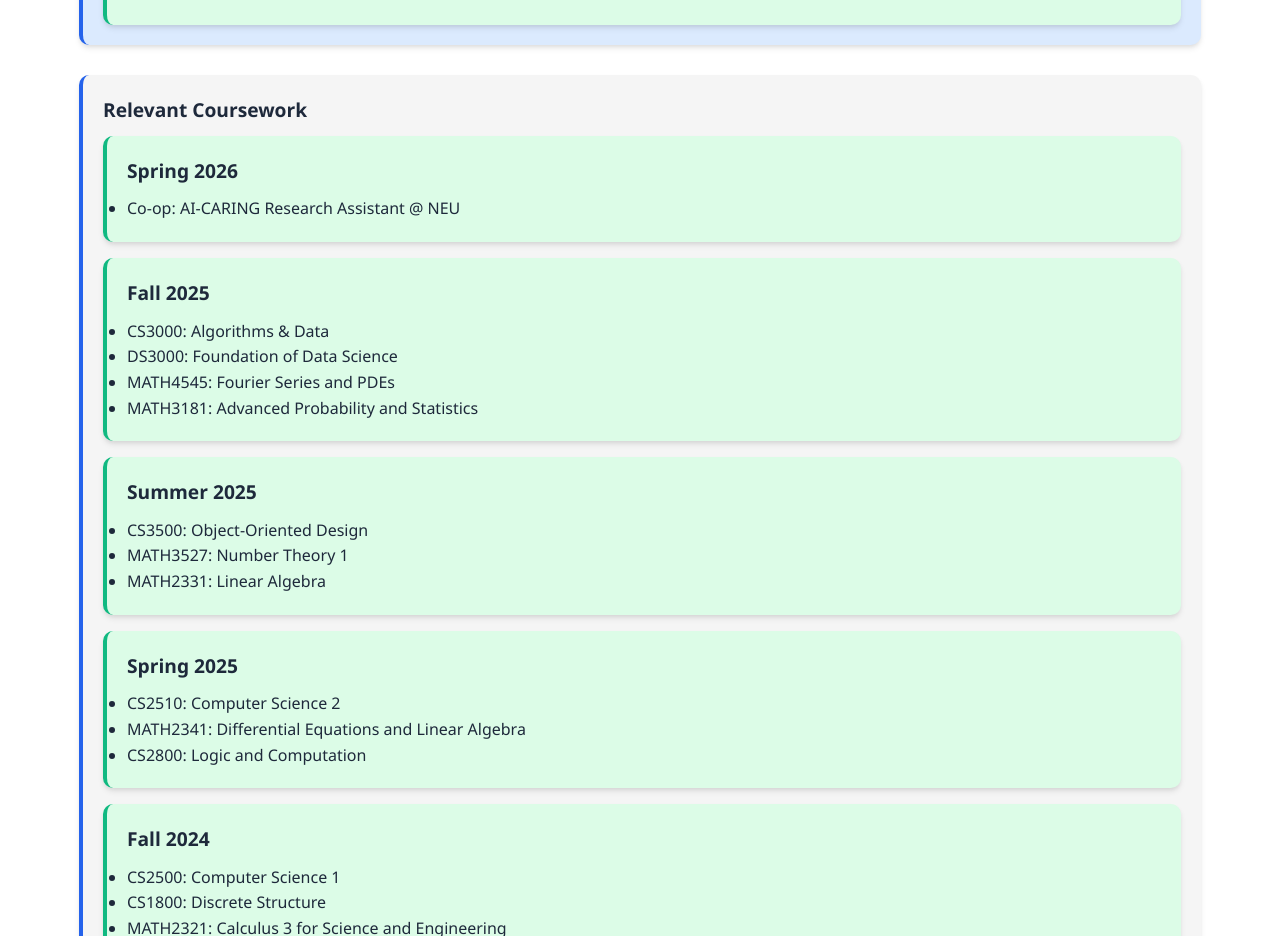
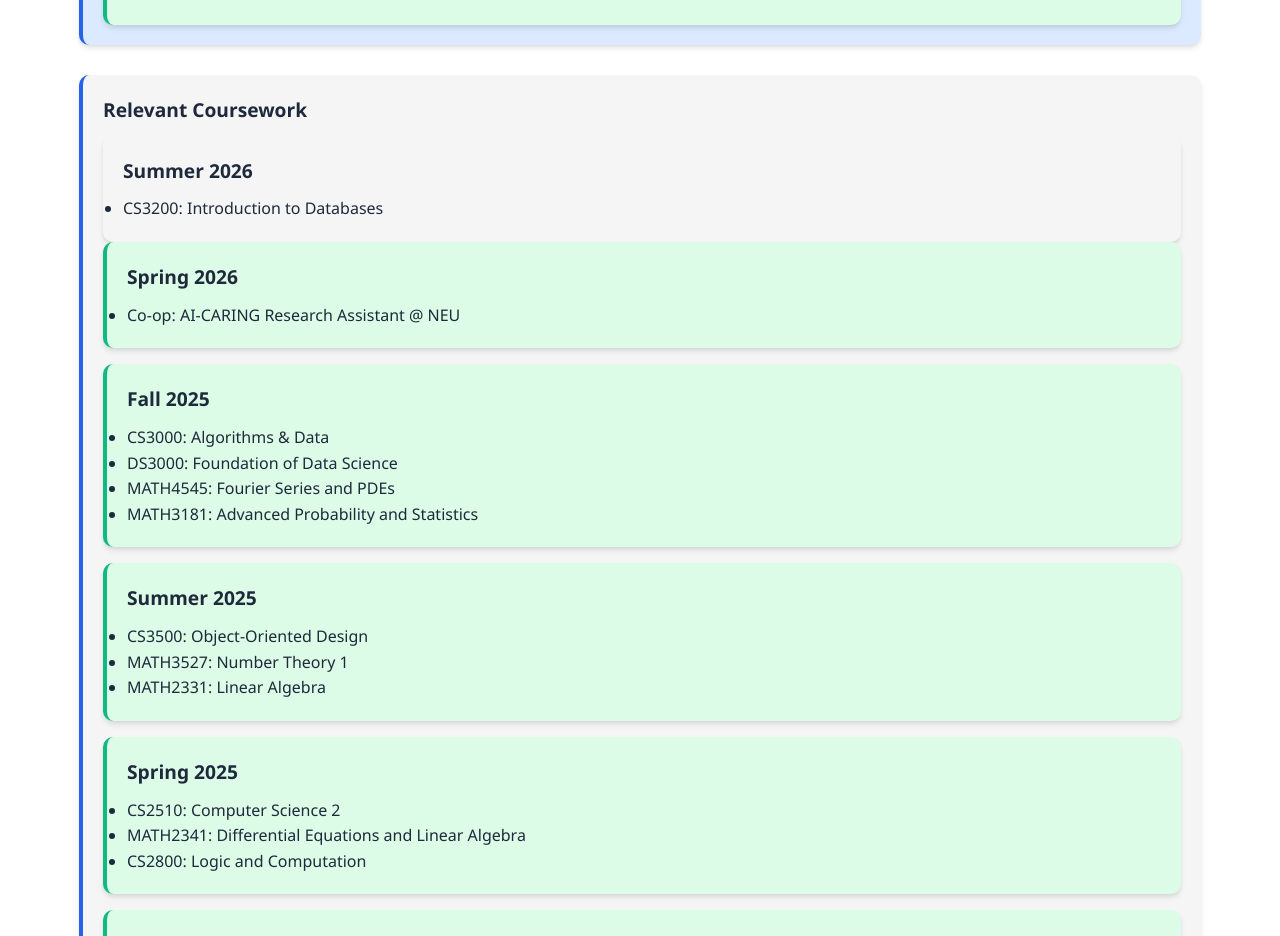
Before and after one commit to Jadeni77/XiaobinMei, a React (Vite) app: page / in a window 1280 px wide. Shown: the part 2180-3116 px from the top of the page. Built offline with nearby package versions, Linux system fonts and the light colour scheme.

Commit message:
update summer 2026 course

```diff
--- a/src/components/About.jsx
+++ b/src/components/About.jsx
@@ -187,6 +187,14 @@ function About() {
                       <div className="info-card relevant-course">
                         <h4>Relevant Coursework</h4>
 
+                        <div className="info-card semester section">
+                            <h4>Summer 2026</h4>
+                            <ul>
+                                <li>CS3200: Introduction to Databases</li>
+                            </ul>
+
+                        </div>
+
                         <div className="info-card semester-section">
                             <h4>Spring 2026</h4>
                             <ul>
```
